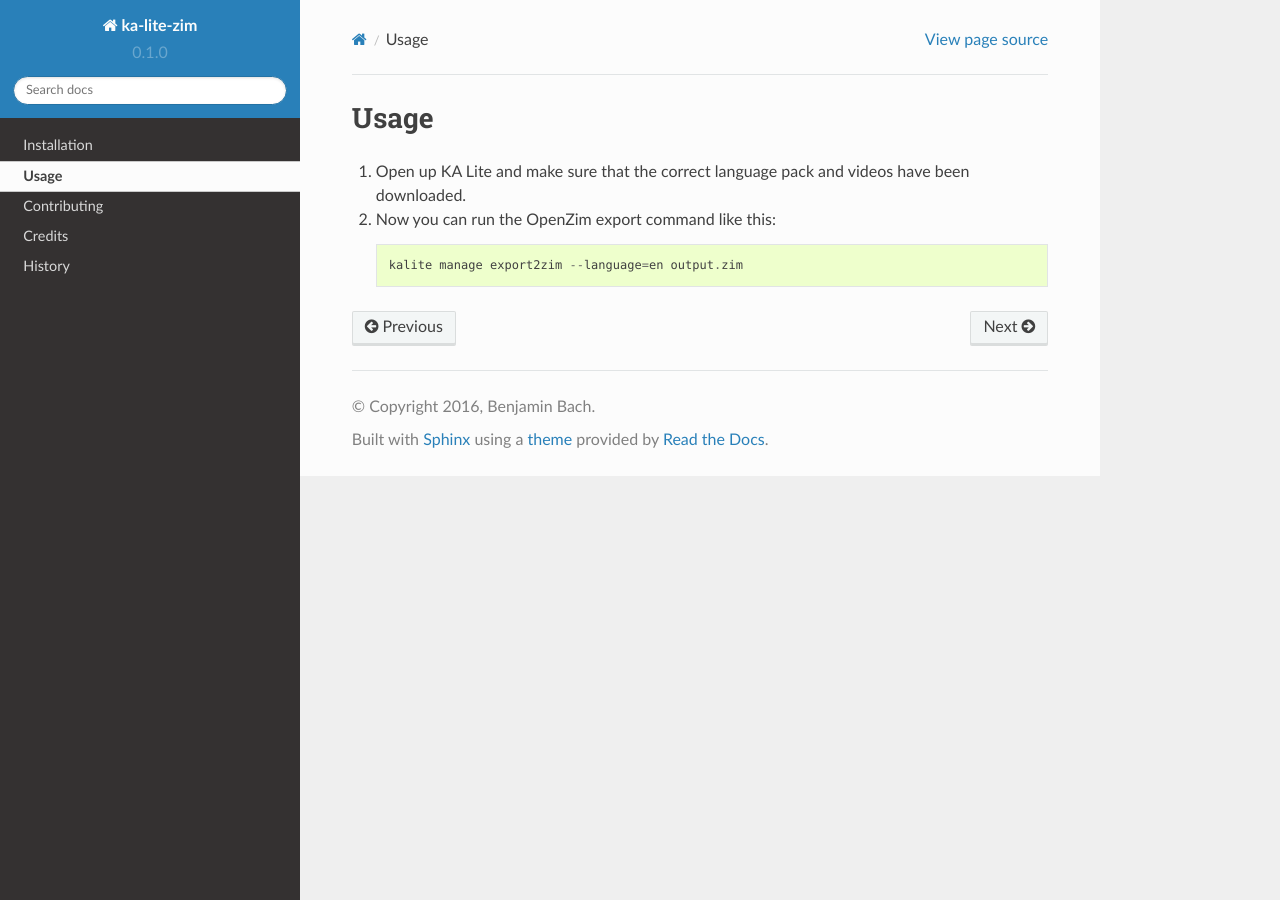
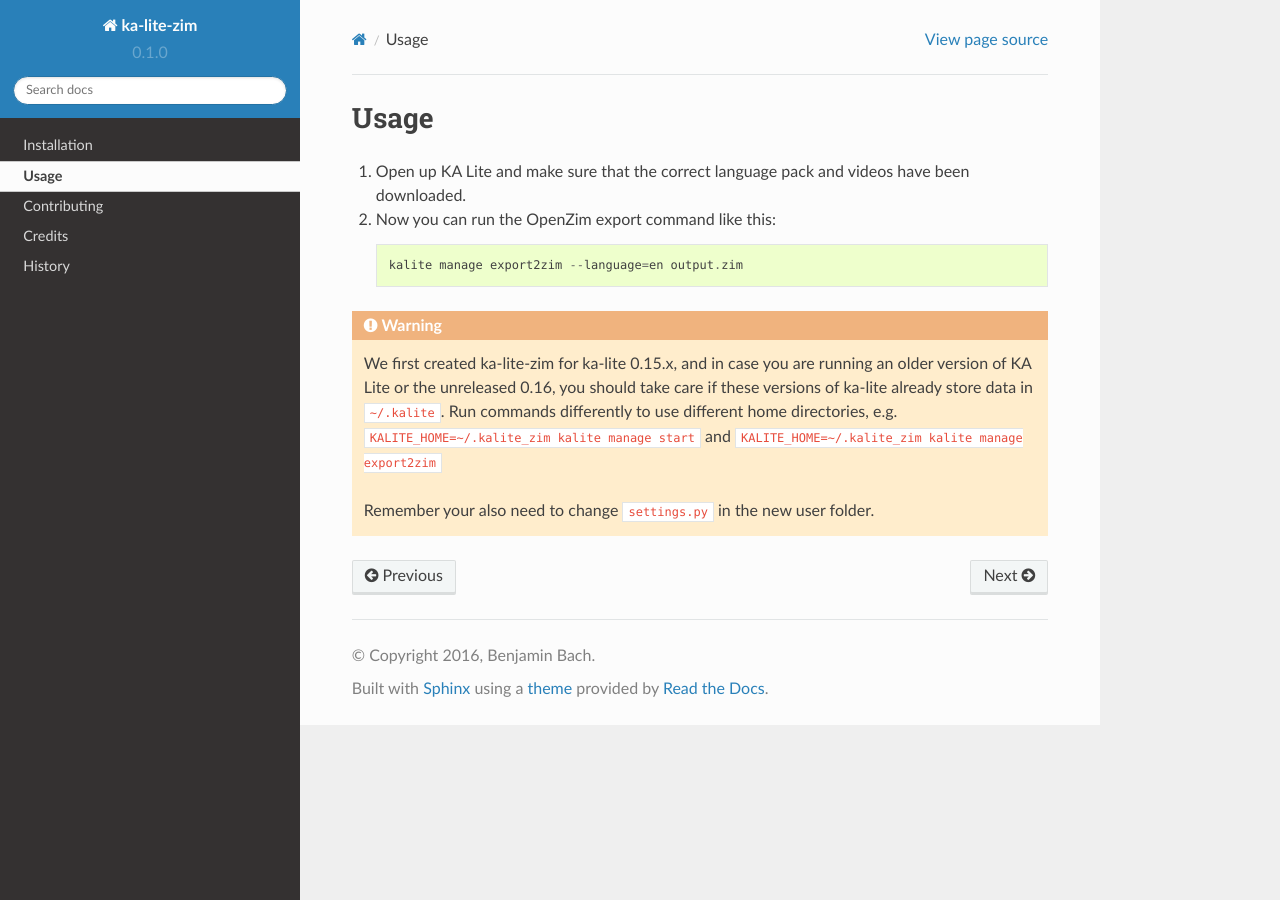
Before and after one commit to benjaoming/ka-lite-zim, a Sphinx documentation site: the page built from docs/usage.rst, in a window 1280 px wide. Built offline with Sphinx 7.4.7 and the Read the Docs theme 2.0.0, drawn with Linux system fonts in a browser that asks for light colours.

Commit message:
Here we go, some more docs

```diff
--- a/docs/installation.rst
+++ b/docs/installation.rst
@@ -6,12 +6,28 @@
 
     git clone https://github.com/benjaoming/ka-lite-zim.git
 
-#. Make sure that while you're installing you are using the same Python environment (virtualenv?) that you also run KA Lite in.
+#. Make sure that while you're installing you are using the same Python
+   environment (virtualenv?) that you also run KA Lite in.
 
-#. Go to the directory and run the installer::
+#. To install a fresh KA Lite together with ka-lite-zim, you should use virtualenv
 
-    cd ka-lite-zim/
-    pip install -e .  # Installs an editable.
+   .. code-block:: bash
+
+        pip install virtualenv      # Installs virtualenv
+                                    # ...prepend "sudo" for system-wide
+        cd ka-lite-zim/             # Go to the source folder
+        virtualenv ./venv           # Creates a new virtualenv in ./venv
+        source ./venv/bin/activate  # Activates the virtualenv
+        pip install -e .            # Installs an editable
+
+   If you already have KA Lite installed on your system, just CD to the
+   directory and run the installer, provided that you have already activated
+   the environment that KA Lite runs in:
+
+   .. code-block:: bash
+
+        cd ka-lite-zim/
+        python setup.py install  # Add sudo in front if KA Lite is installed system-wide
 
 #. Make sure you have KA Lite installed and that you have issued ``kalite start`` at least once. Then edit your ``~/.kalite/settings.py` to contain this::
 
@@ -21,3 +37,17 @@
         'kalite_zim',
         'compressor',
     ]
+
+
+.. note ::
+    If you install as an editable with ``pip install -e .``, then issuing
+    ``git pull && pip install -e .`` from the source directory is enough to
+    update the software. But remember the latter as dependencies might have changed.
+
+.. warning ::
+    If you install as an editable with, you cannot delete the source directory
+    after installing!!
+
+.. warning ::
+    We require a specific version of KA Lite for ka-lite-zim. Therefore, if you
+    already have KA Lite on the system, we recommend a virtualenv.
--- a/docs/usage.rst
+++ b/docs/usage.rst
@@ -7,3 +7,13 @@
 #. Now you can run the OpenZim export command like this::
 
     kalite manage export2zim --language=en output.zim
+
+.. warning ::
+    We first created ka-lite-zim for ka-lite 0.15.x, and in case you are running
+    an older version of KA Lite or the unreleased 0.16, you should take care if
+    these versions of ka-lite already store data in ``~/.kalite``.
+    Run commands differently to use different home directories, e.g.
+    ``KALITE_HOME=~/.kalite_zim kalite manage start`` and
+    ``KALITE_HOME=~/.kalite_zim kalite manage export2zim``
+
+    Remember your also need to change ``settings.py`` in the new user folder.
```
Also changed, not shown: 2 other files.
